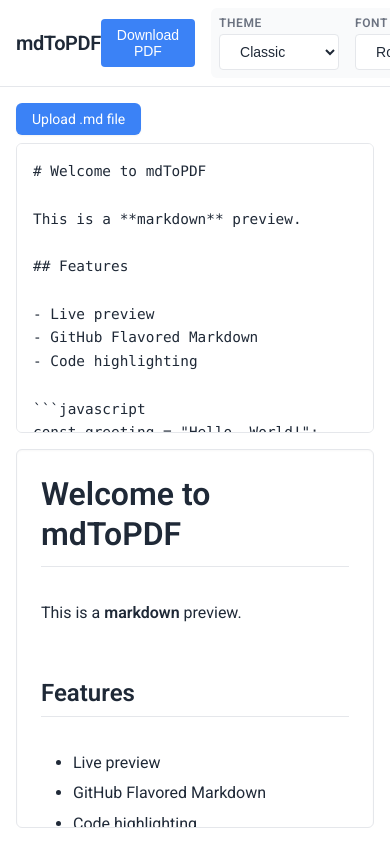
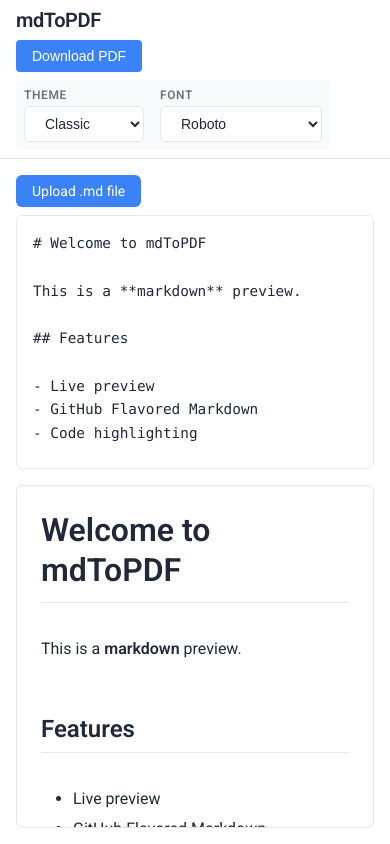
Before and after one commit to NihalMohan04/mdtopdf, a React (Vite) app: page / in a window 390 px wide. Built offline with nearby package versions, Linux system fonts and the light colour scheme; what @react-pdf/renderer would draw is missing.

Commit message:
Polish V1: README, meta tags, responsive design, and accessibility

```diff
--- a/index.html
+++ b/index.html
@@ -4,7 +4,22 @@
     <meta charset="UTF-8" />
     <link rel="icon" type="image/svg+xml" href="/favicon.svg" />
     <meta name="viewport" content="width=device-width, initial-scale=1.0" />
-    <title>mdtopdf-temp</title>
+    <meta name="description" content="Convert Markdown to PDF with live preview. GitHub Flavored Markdown support, code highlighting, multiple themes." />
+    <meta name="keywords" content="markdown, pdf, converter, editor, preview, react" />
+    <meta name="author" content="Nihal Mohan" />
+
+    <!-- Open Graph -->
+    <meta property="og:title" content="mdToPDF - Markdown to PDF Converter" />
+    <meta property="og:description" content="Convert Markdown to PDF with live preview. GitHub Flavored Markdown support, code highlighting, multiple themes." />
+    <meta property="og:type" content="website" />
+    <meta property="og:url" content="https://nihalmohan04.github.io/mdtopdf" />
+
+    <!-- Twitter -->
+    <meta name="twitter:card" content="summary_large_image" />
+    <meta name="twitter:title" content="mdToPDF - Markdown to PDF Converter" />
+    <meta name="twitter:description" content="Convert Markdown to PDF with live preview. GitHub Flavored Markdown support, code highlighting, multiple themes." />
+
+    <title>mdToPDF - Markdown to PDF Converter</title>
   </head>
   <body>
     <div id="root"></div>
--- a/src/App.css
+++ b/src/App.css
@@ -55,10 +55,29 @@
   }
 
   .app-header {
+    flex-wrap: wrap;
+    gap: var(--spacing-sm);
     padding: var(--spacing-sm) var(--spacing-md);
   }
 
   .app-header h1 {
     font-size: 1.25rem;
   }
+
+  .header-controls {
+    flex-wrap: wrap;
+    gap: var(--spacing-sm);
+  }
 }
+
+@media (max-width: 480px) {
+  .app-header {
+    flex-direction: column;
+    align-items: flex-start;
+  }
+
+  .header-controls {
+    width: 100%;
+    justify-content: flex-start;
+  }
+}
--- a/src/components/DownloadButton.jsx
+++ b/src/components/DownloadButton.jsx
@@ -12,6 +12,7 @@
         <button
           className="download-button"
           onClick={() => setIsReady(true)}
+          aria-label="Prepare PDF download"
         >
           Download PDF
         </button>
@@ -20,6 +21,7 @@
           document={<MarkdownToPdf content={content} />}
           fileName={filename}
           className="download-button"
+          aria-label="Download PDF file"
         >
           {({ loading }) => (loading ? 'Generating...' : 'Download PDF')}
         </PDFDownloadLink>
--- a/src/components/Editor.jsx
+++ b/src/components/Editor.jsx
@@ -29,13 +29,18 @@
   };
 
   return (
-    <div className="editor">
+    <div className="editor" role="region" aria-label="Markdown editor">
       <div className="editor-header">
         <label className="file-upload">
-          <input type="file" accept=".md" onChange={handleFileUpload} />
+          <input
+            type="file"
+            accept=".md"
+            onChange={handleFileUpload}
+            aria-label="Upload Markdown file"
+          />
           <span>Upload .md file</span>
         </label>
-        {error && <span className="error-message">{error}</span>}
+        {error && <span className="error-message" role="alert">{error}</span>}
       </div>
       <textarea
         className="editor-textarea"
@@ -45,6 +50,7 @@
           onContentChange(e.target.value);
         }}
         placeholder="Enter or paste your Markdown here..."
+        aria-label="Markdown content"
       />
     </div>
   );
--- a/src/components/Preview.jsx
+++ b/src/components/Preview.jsx
@@ -6,7 +6,7 @@
 
 function Preview({ content, style }) {
   return (
-    <div id="preview" className="preview" style={style}>
+    <div id="preview" className="preview" style={style} role="region" aria-label="Markdown preview">
       <ReactMarkdown
         remarkPlugins={[remarkGfm]}
         rehypePlugins={[rehypeHighlight]}
--- a/src/components/ThemeSelector.jsx
+++ b/src/components/ThemeSelector.jsx
@@ -27,13 +27,14 @@
   }, []);
 
   return (
-    <div className="theme-selector">
+    <div className="theme-selector" role="group" aria-label="Theme and font selection">
       <div className="selector-group">
         <label htmlFor="theme-select">Theme</label>
         <select
           id="theme-select"
           value={currentTheme}
           onChange={(e) => onThemeChange(e.target.value)}
+          aria-label="Select theme"
         >
           {themes.map((t) => (
             <option key={t.id} value={t.id}>
@@ -48,6 +49,7 @@
           id="font-select"
           value={currentFont}
           onChange={(e) => onFontChange(e.target.value)}
+          aria-label="Select font"
         >
           {fonts.map((f) => (
             <option key={f} value={f}>
```
Also changed, not shown: 1 other file (tests, documents, lock files or other folders).
